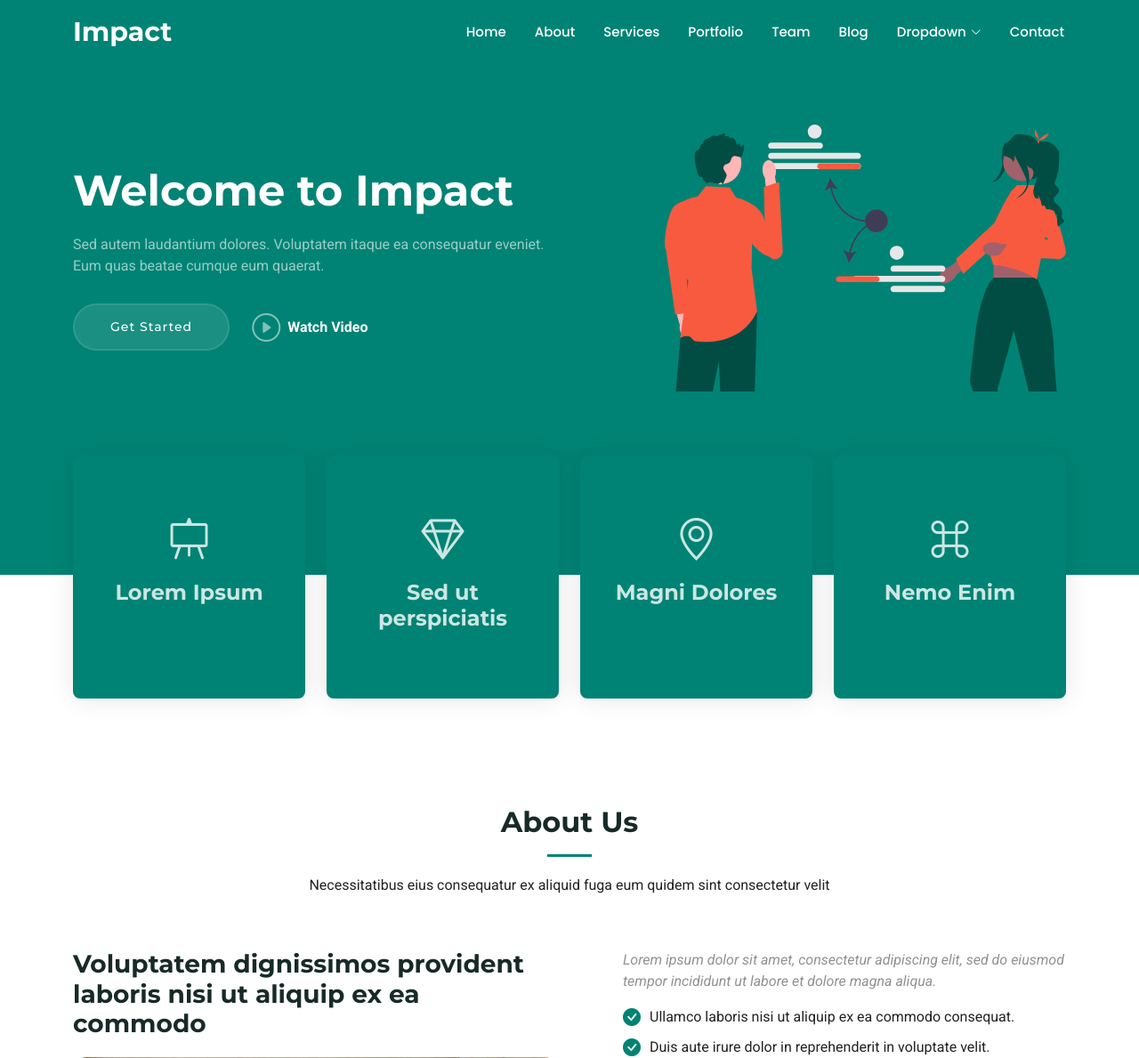
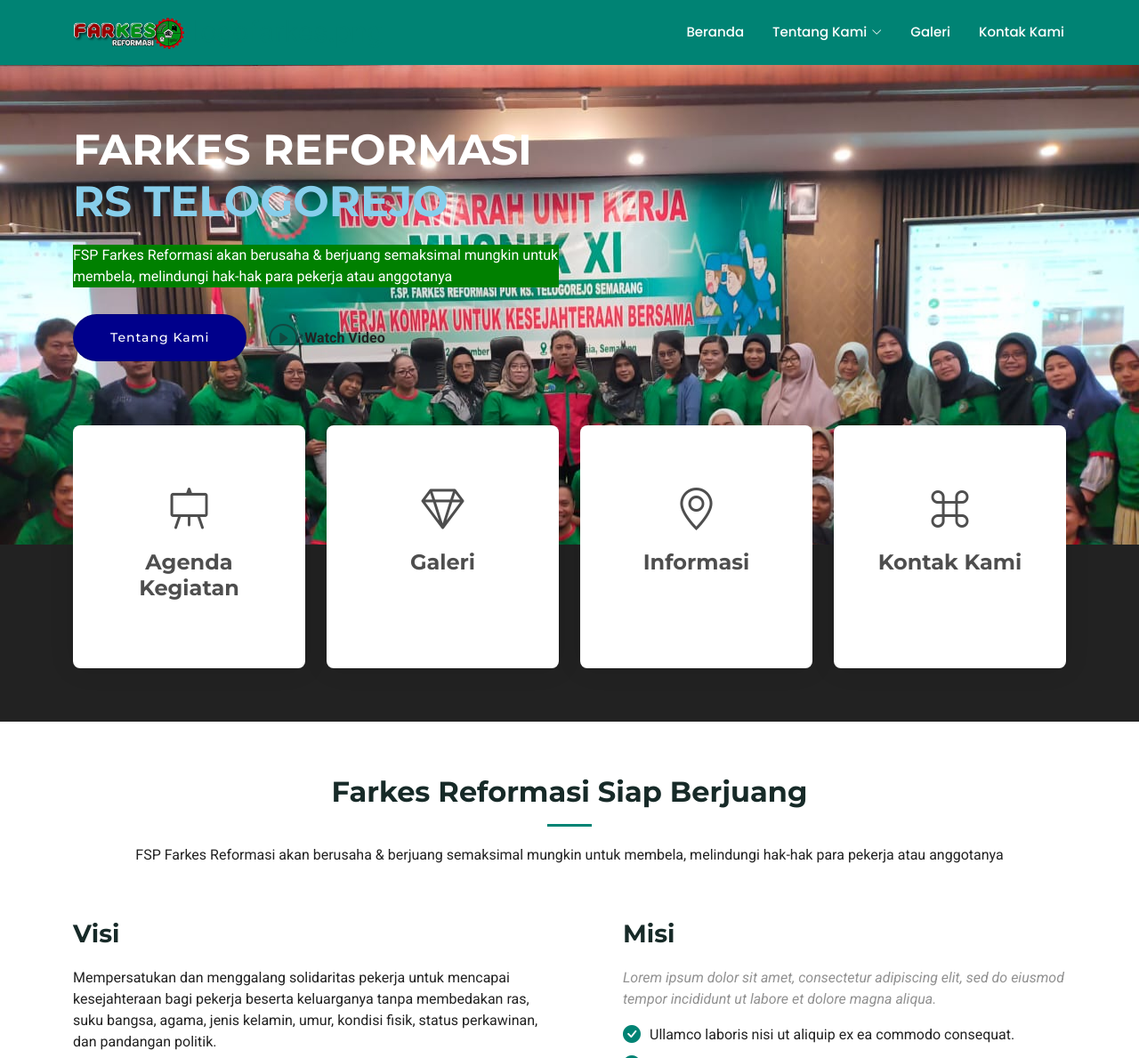
Before and after one commit to rizkitroy11/impact, a plain HTML site: page index.html in a window 1280 px wide. Shown: the top 1189 px of the page at 89% size. Drawn offline with Linux system fonts and the light colour scheme.

Commit message:
update tampilan beranda

```diff
--- a/index.html
+++ b/index.html
@@ -61,19 +61,26 @@
         <a href="index.html" class="logo d-flex align-items-center">
           <!-- Uncomment the line below if you also wish to use an image logo -->
           <!-- <img src="assets/img/logo.png" alt=""> -->
-          <h1 class="sitename">Impact</h1>
-          <span>.</span>
+          <h1 class="sitename"><img src="assets/img/logo/logofarkes.png" ></h1>
+          <span>logofarkes.png
         </a>
 
         <nav id="navmenu" class="navmenu">
           <ul>
-            <li><a href="#hero" class="active">Home<br></a></li>
-            <li><a href="#about">About</a></li>
-            <li><a href="#services">Services</a></li>
-            <li><a href="#portfolio">Portfolio</a></li>
-            <li><a href="#team">Team</a></li>
-            <li><a href="blog.html">Blog</a></li>
-            <li class="dropdown"><a href="#"><span>Dropdown</span> <i class="bi bi-chevron-down toggle-dropdown"></i></a>
+            <li><a href="#hero" class="active">Beranda<br></a></li>
+            <!--<li><a href="#about">Tentang Kami</a></li>-->
+            <li class="dropdown"><a href="#"><span>Tentang Kami</span> <i class="bi bi-chevron-down toggle-dropdown"></i></a>
+              <ul>
+                <li><a href="#about">Visi Misi</a></li>
+                <li><a href="#">Program Kerja</a></li>
+                <li><a href="#">Struktur Organisasi</a></li>
+              </ul>
+            </li>
+            <!--<li><a href="#services">Services</a></li>-->
+            <!--<li><a href="#portfolio">Portfolio</a></li>-->
+            <!--<li><a href="#team">Team</a></li>
+            <li><a href="blog.html">Blog</a></li>-->
+            <!--<li class="dropdown"><a href="#"><span>Dropdown</span> <i class="bi bi-chevron-down toggle-dropdown"></i></a>
               <ul>
                 <li><a href="#">Dropdown 1</a></li>
                 <li class="dropdown"><a href="#"><span>Deep Dropdown</span> <i class="bi bi-chevron-down toggle-dropdown"></i></a>
@@ -89,8 +96,9 @@
                 <li><a href="#">Dropdown 3</a></li>
                 <li><a href="#">Dropdown 4</a></li>
               </ul>
-            </li>
-            <li><a href="#contact">Contact</a></li>
+            </li>-->
+            <li><a href="#team">Galeri</a></li>
+            <li><a href="#contact">Kontak Kami</a></li>
           </ul>
           <i class="mobile-nav-toggle d-xl-none bi bi-list"></i>
         </nav>
@@ -104,21 +112,21 @@
   <main class="main">
 
     <!-- Hero Section -->
-    <section id="hero" class="hero section accent-background">
+    <section id="hero" class="hero" style="background-image:url(assets/img/logo/depan.jpeg);background-repeat: no-repeat;background-size: cover; ">
 
       <div class="container position-relative" data-aos="fade-up" data-aos-delay="100">
         <div class="row gy-5 justify-content-between">
-          <div class="col-lg-6 order-2 order-lg-1 d-flex flex-column justify-content-center">
-            <h2><span>Welcome to </span><span class="accent">Impact</span></h2>
-            <p>Sed autem laudantium dolores. Voluptatem itaque ea consequatur eveniet. Eum quas beatae cumque eum quaerat.</p>
+          <div class="col-lg-6 order-2 order-lg-1 d-flex flex-column justify-content-center" style="color: white;">
+            <h2 style="color: white;font-weight: bold;opacity: 1;"><span>FARKES REFORMASI</span><span class="accent" style="color:skyblue;"> RS TELOGOREJO</span></h2>
+            <p style="color: white;background-color: green;" >FSP Farkes Reformasi akan berusaha & berjuang semaksimal mungkin untuk membela, melindungi hak-hak para pekerja atau anggotanya</p>
             <div class="d-flex">
-              <a href="#about" class="btn-get-started">Get Started</a>
+              <a href="#about" class="btn-get-started" style="background-color: darkblue;">Tentang Kami</a>
               <a href="https://www.youtube.com/watch?v=Y7f98aduVJ8" class="glightbox btn-watch-video d-flex align-items-center"><i class="bi bi-play-circle"></i><span>Watch Video</span></a>
             </div>
           </div>
-          <div class="col-lg-5 order-1 order-lg-2">
+          <!--<div class="col-lg-5 order-1 order-lg-2">
             <img src="assets/img/hero-img.svg" class="img-fluid" alt="">
-          </div>
+          </div>-->
         </div>
       </div>
 
@@ -129,28 +137,28 @@
             <div class="col-xl-3 col-md-6">
               <div class="icon-box">
                 <div class="icon"><i class="bi bi-easel"></i></div>
-                <h4 class="title"><a href="" class="stretched-link">Lorem Ipsum</a></h4>
+                <h4 class="title"><a href="" class="stretched-link">Agenda Kegiatan</a></h4>
               </div>
             </div><!--End Icon Box -->
 
             <div class="col-xl-3 col-md-6">
               <div class="icon-box">
                 <div class="icon"><i class="bi bi-gem"></i></div>
-                <h4 class="title"><a href="" class="stretched-link">Sed ut perspiciatis</a></h4>
+                <h4 class="title"><a href="" class="stretched-link">Galeri</a></h4>
               </div>
             </div><!--End Icon Box -->
 
             <div class="col-xl-3 col-md-6">
               <div class="icon-box">
                 <div class="icon"><i class="bi bi-geo-alt"></i></div>
-                <h4 class="title"><a href="" class="stretched-link">Magni Dolores</a></h4>
+                <h4 class="title"><a href="" class="stretched-link">Informasi</a></h4>
               </div>
             </div><!--End Icon Box -->
 
             <div class="col-xl-3 col-md-6">
               <div class="icon-box">
                 <div class="icon"><i class="bi bi-command"></i></div>
-                <h4 class="title"><a href="" class="stretched-link">Nemo Enim</a></h4>
+                <h4 class="title"><a href="" class="stretched-link">Kontak Kami</a></h4>
               </div>
             </div><!--End Icon Box -->
 
@@ -162,24 +170,26 @@
 
     <!-- About Section -->
     <section id="about" class="about section">
-
       <!-- Section Title -->
       <div class="container section-title" data-aos="fade-up">
-        <h2>About Us<br></h2>
-        <p>Necessitatibus eius consequatur ex aliquid fuga eum quidem sint consectetur velit</p>
+        <h2>Farkes Reformasi Siap Berjuang<br></h2>
+        <p>FSP Farkes Reformasi akan berusaha & berjuang semaksimal mungkin untuk membela, melindungi hak-hak para pekerja atau anggotanya</p>
       </div><!-- End Section Title -->
 
       <div class="container">
 
         <div class="row gy-4">
           <div class="col-lg-6" data-aos="fade-up" data-aos-delay="100">
-            <h3>Voluptatem dignissimos provident laboris nisi ut aliquip ex ea commodo</h3>
+            <h3>Visi</h3>
+            <p>Mempersatukan dan menggalang solidaritas
+              pekerja untuk mencapai kesejahteraan bagi pekerja beserta keluarganya tanpa membedakan ras, suku bangsa, agama, jenis kelamin, umur, kondisi fisik, status perkawinan, dan pandangan politik.</p>
             <img src="assets/img/about.jpg" class="img-fluid rounded-4 mb-4" alt="">
             <p>Ut fugiat ut sunt quia veniam. Voluptate perferendis perspiciatis quod nisi et. Placeat debitis quia recusandae odit et consequatur voluptatem. Dignissimos pariatur consectetur fugiat voluptas ea.</p>
             <p>Temporibus nihil enim deserunt sed ea. Provident sit expedita aut cupiditate nihil vitae quo officia vel. Blanditiis eligendi possimus et in cum. Quidem eos ut sint rem veniam qui. Ut ut repellendus nobis tempore doloribus debitis explicabo similique sit. Accusantium sed ut omnis beatae neque deleniti repellendus.</p>
           </div>
           <div class="col-lg-6" data-aos="fade-up" data-aos-delay="250">
             <div class="content ps-0 ps-lg-5">
+              <h3>Misi</h3>
               <p class="fst-italic">
                 Lorem ipsum dolor sit amet, consectetur adipiscing elit, sed do eiusmod tempor incididunt ut labore et dolore
                 magna aliqua.
```
Also changed, not shown: assets/img/logo/banner_farkes.jfif (added), assets/img/logo/depan.jpeg (added), assets/img/logo/logofarkes.png (added), assets/img/logo/pengangkata farkes.jfif (added).
